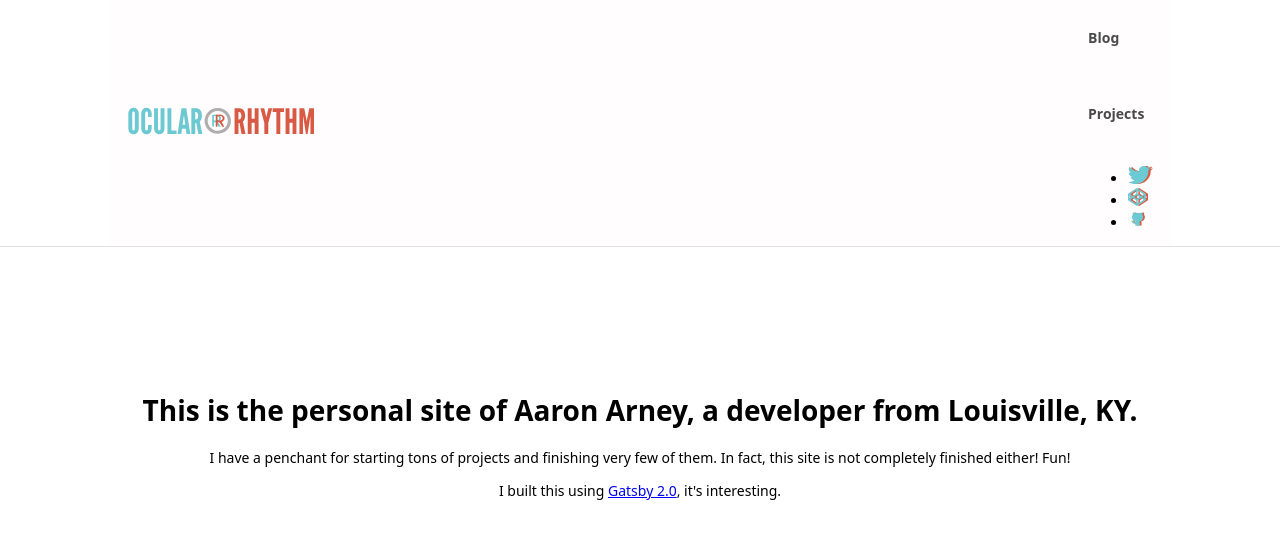
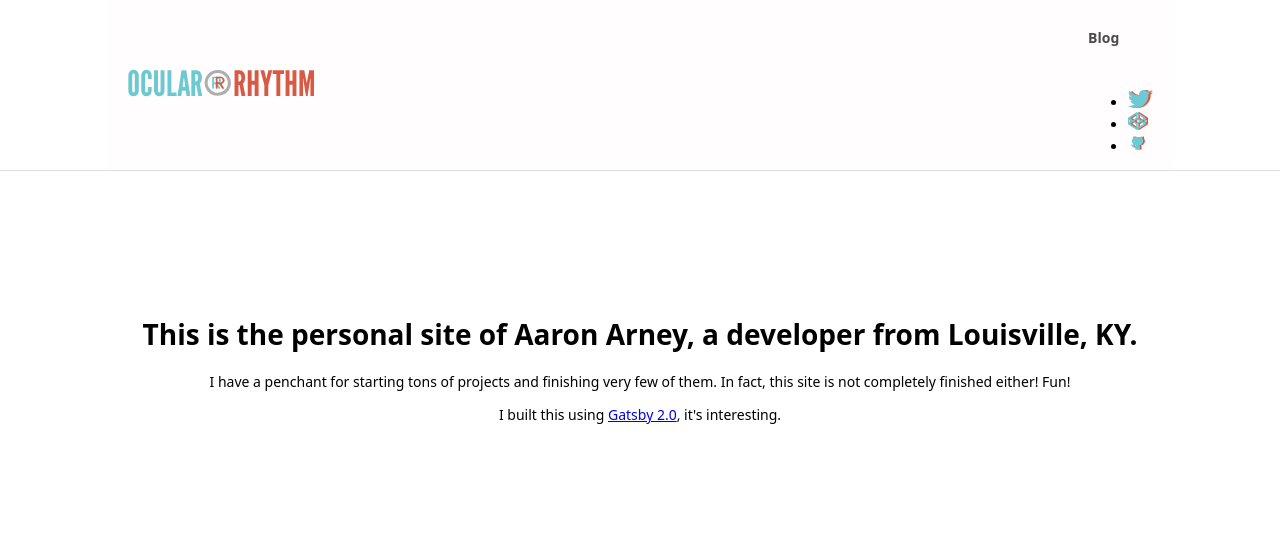
Before and after one commit to NeonArray/aaronarney.dev, a Gatsby site: page / in a window 1280 px wide. Built offline with nearby package versions, Linux system fonts and the light colour scheme; Gatsby itself is replaced by a stand-in of ours; some packages are replaced by stand-ins of ours.

Commit message:
Comment out Projects link

```diff
--- a/src/components/header/index.js
+++ b/src/components/header/index.js
@@ -21,9 +21,9 @@ export default ({ siteTitle }) => (
                     <li className={ style.navItem }>
                         <Link className={ style.link } to="/blog">Blog</Link>
                     </li>
-                    <li className={ style.navItem }>
-                        <Link className={ style.link } to="/projects">Projects</Link>
-                    </li>
+                    {/*<li className={ style.navItem }>*/}
+                        {/*<Link className={ style.link } to="/projects">Projects</Link>*/}
+                    {/*</li>*/}
                 </ul>
                 <ul className={ style.socialLinks }>
                     <li className={ style.socialLink }>
```
